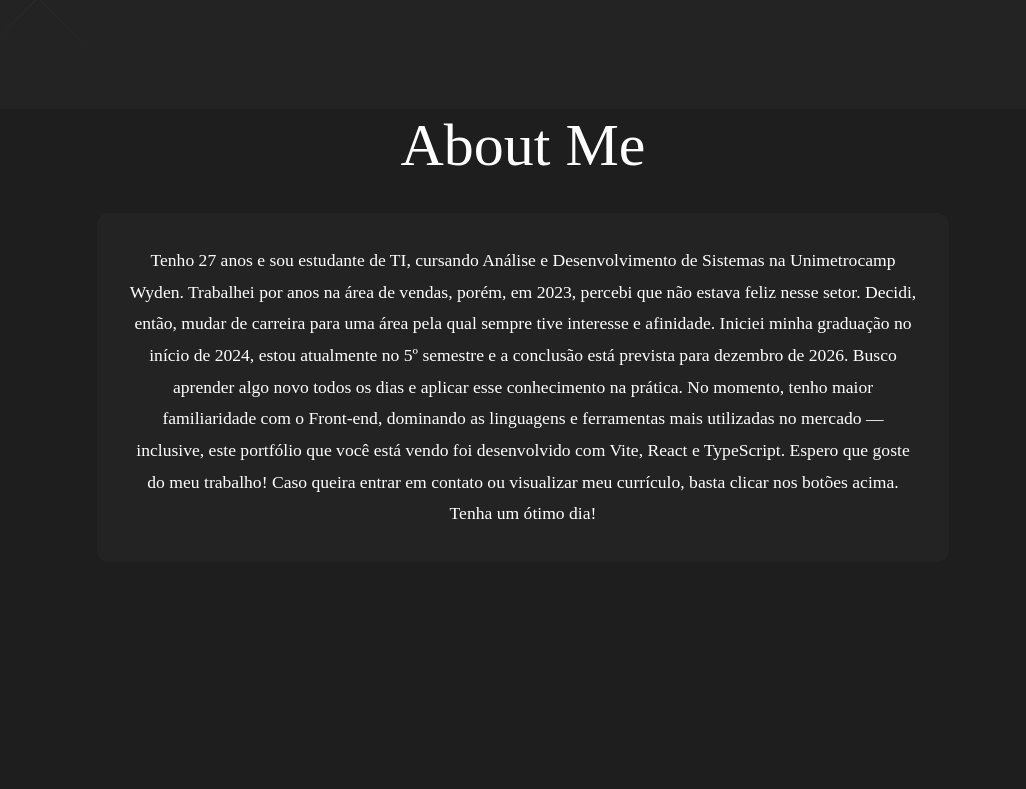
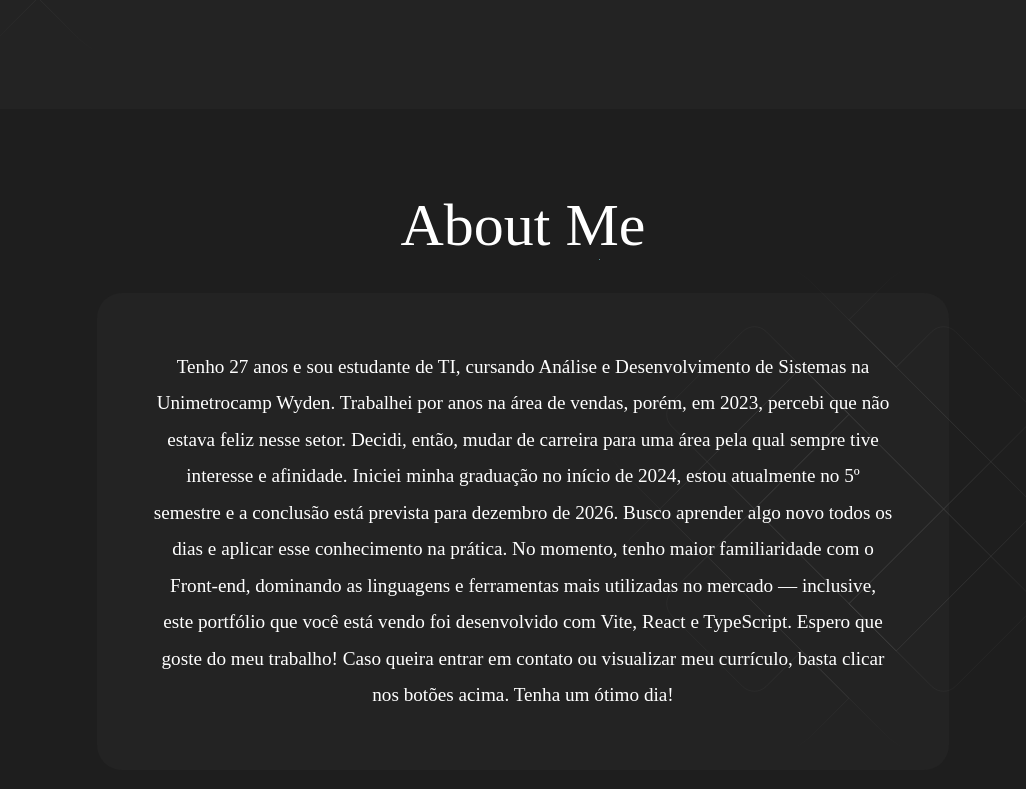
Before and after one commit to Matheus-Lacerda-Da-silva/portfolio, a React (Vite) app: page / in a window 1280 px wide. Shown: the part 691-1480 px from the top of the page, without its empty margins (117-1143 px from the left). Built offline with nearby package versions, Linux system fonts and the light colour scheme.

Commit message:
Adding margins and animation to the about.tsx page.

```diff
--- a/src/pages/Home/sections/Hero/About/About.tsx
+++ b/src/pages/Home/sections/Hero/About/About.tsx
@@ -1,4 +1,5 @@
 import { Box, Container, Typography } from "@mui/material";
+import { AnimatedBackground } from "../../../../../components/StyledButton/AnimatedBackground/AnimatedBackground";
 
 const About = () => {
     return (
@@ -12,9 +13,26 @@ const About = () => {
                 backgroundColor:'#1e1e1e',
                 textAlign: "center",
                 color: "white",
-                px:2
+                px:2,
+                pt:10,
+                position: "relative",
+                overflow: "hidden"
             }}
         >
+            <Box
+                sx={{
+                    position: "absolute",
+                    width: "500px",
+                    height: "500px",
+                    right: "5%",
+                    top: "50%",
+                    transform: "translateY(-50%)",
+                    opacity: 1.15,
+                    pointerEvents: "none"
+                }}
+            >
+                <AnimatedBackground />
+            </Box>
             <Container maxWidth = "md">
                 <Typography
                     variant = "h2" gutterBottom
@@ -25,16 +43,15 @@ const About = () => {
                 sx={{
                     mt: 4,
                     backgroundColor: '#232323',
-                    padding: 4,
-                    borderRadius: "12px",
-
+                    padding: 7,
+                    borderRadius: "25px",
                 }}
                 >
                 <Typography
                     color="white"
                     sx={{
-                        lineHeight: 1.8,
-                        fontSize: "1.1rem"
+                        lineHeight: 1.9,
+                        fontSize: "1.2rem"
                     }}
                 >
 Tenho 27 anos e sou estudante de TI, cursando Análise e Desenvolvimento de Sistemas na Unimetrocamp Wyden. Trabalhei por anos na área de vendas, porém, em 2023, percebi que não estava feliz nesse setor. Decidi, então, mudar de carreira para uma área pela qual sempre tive interesse e afinidade. Iniciei minha graduação no início de 2024, estou atualmente no 5º semestre e a conclusão está prevista para dezembro de 2026.
```
